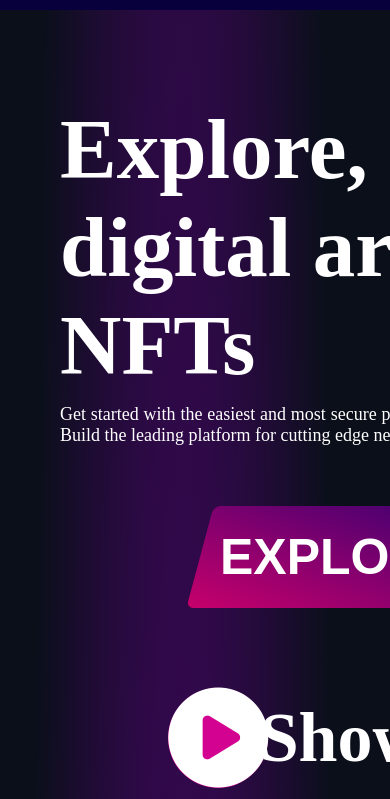
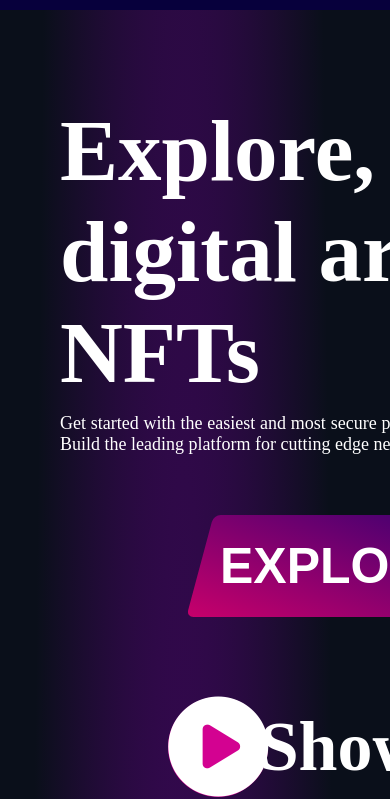
Before and after one commit to nzubevictor/nzubevictor.github.io, a plain HTML site: page NFT-Landing-Page/index.html in a window 390 px wide. Shown: the part 70-869 px from the top of the page. Drawn offline with Linux system fonts and the light colour scheme.

Commit message:
update index.css

```diff
--- a/NFT-Landing-Page/index.css
+++ b/NFT-Landing-Page/index.css
@@ -1714,7 +1714,7 @@ body{
     }
 
     .home_text h1{
-        font-size: 8.5rem;
+        font-size: 8.7rem;
         margin: 0;
         margin-left: 6rem;
         margin-top: 6rem;
```
